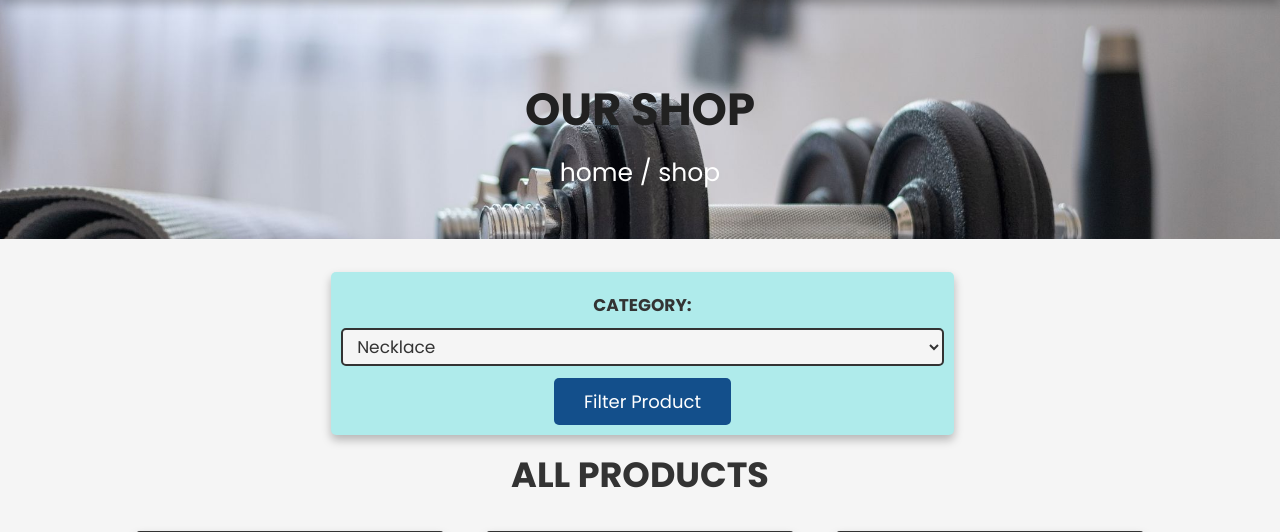
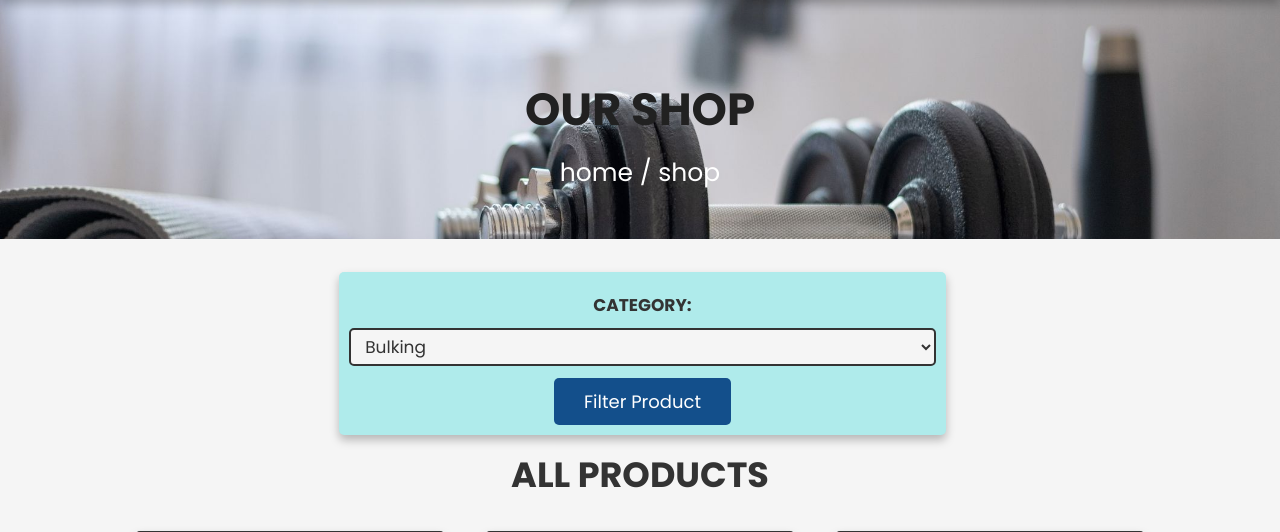
Before and after one commit to pinkybeast/DumbBell, a PHP site: page /shop.php in a window 1280 px wide. Shown: the part 140-672 px from the top of the page. Run offline with PHP 8.4, Linux system fonts and the light colour scheme; a user stored in the database is signed in; data comes from the database, SQL or seed files in the repository.

Commit message:
refactor: delete option at filter

```diff
--- a/shop.php
+++ b/shop.php
@@ -65,7 +65,7 @@
         <meta charset="UTF-8">
         <meta http-equiv="X-UA-Compatible" content="IE=edge">
         <meta name="viewport" content="width=device-width, initial-scale=1.0">
-        <title>Shop</title>
+        <title>Shop | DumbBell</title>
 
         <!--font awesome cdnjs link-->
         <link rel="stylesheet" href="https://cdnjs.cloudflare.com/ajax/libs/font-awesome/6.5.2/css/all.min.css">
@@ -91,12 +91,8 @@
                 <form action="" method="POST" class="filter-form">
                     <h3>Category: </h3>
                     <select name="category" class="select-box">
-                        <option value="necklace">Necklace</option>
-                        <option value="earrings">Earrings</option>
-                        <option value="bracelet">Bracelet</option>
-                        <option value="ring">Ring</option>
-                        <option value="anklet">Anklet</option>
-                        <option value="other">Other</option>
+                        <option value="bulking">Bulking</option>
+                        <option value="cutting">Cutting</option>
                     </select>
                     <input type="submit" value="filter product" name="filter_product" class="btn" >
                 </form>
```
